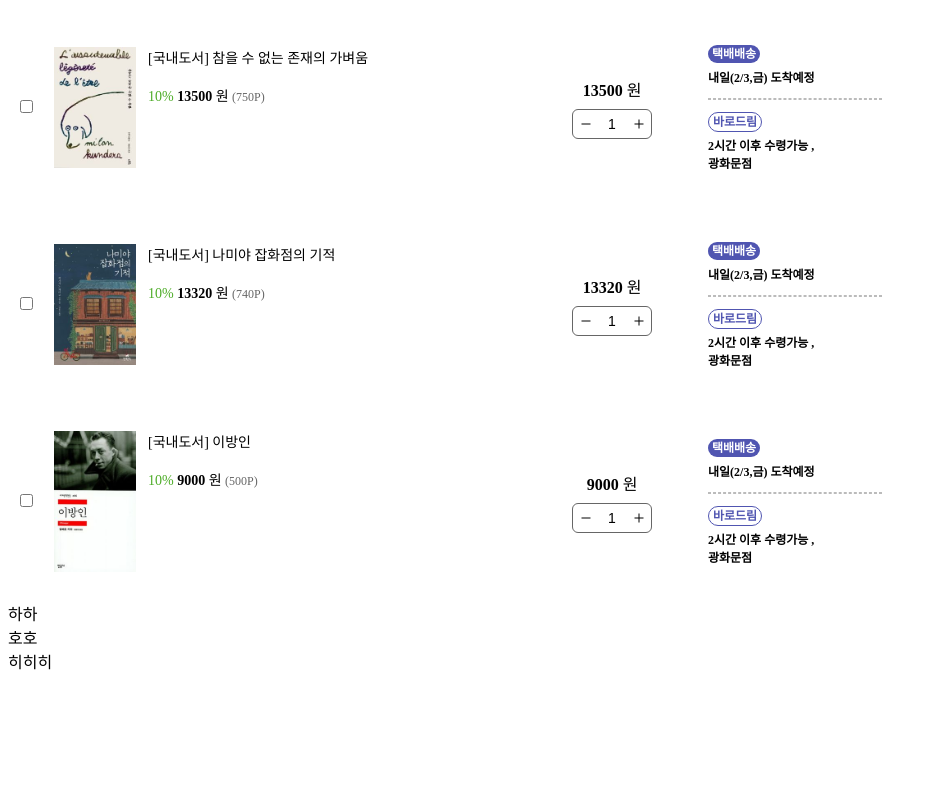
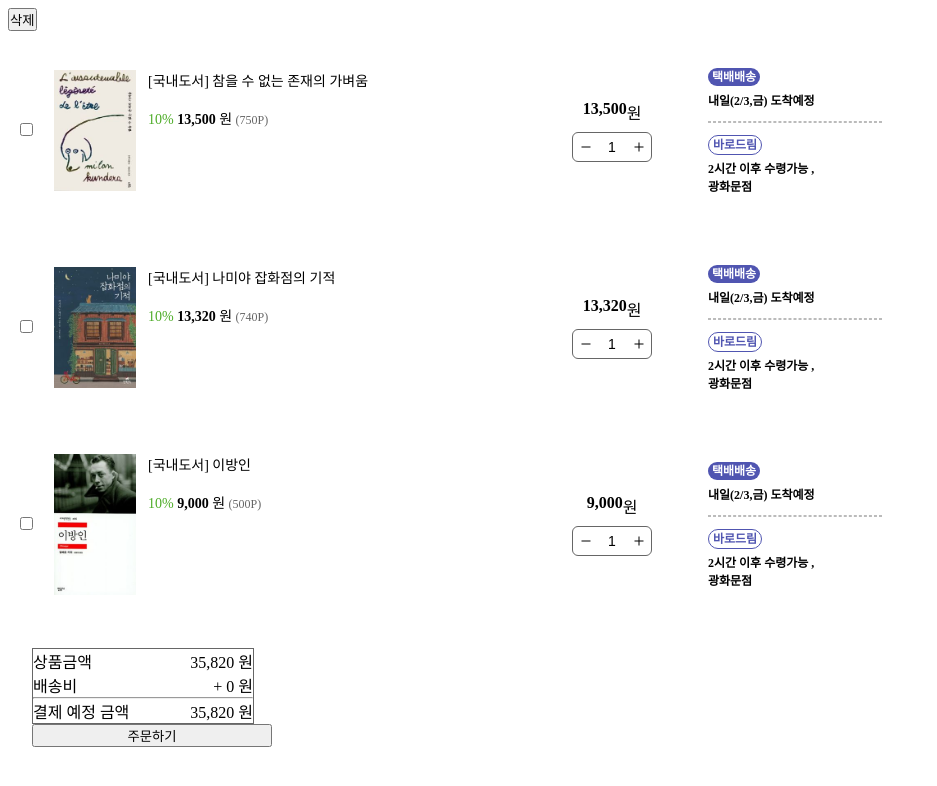
Before and after one commit to ohniiohc/e_team, a plain HTML site: page cart.html in a window 1280 px wide. Both pictures are taken after a click on the button 585 px from the left and 123 px from the top of the page. Shown: the whole page, without its empty margins (0-937 px from the left). Drawn offline with Linux system fonts and the light colour scheme.

Commit message:
카트 자바스크립트 보완
02/01

```diff
--- a/cart.html
+++ b/cart.html
@@ -56,6 +56,7 @@
         }
         .cart tr td:nth-child(3) .price_wrap{
             margin-bottom: 8px;
+            display: flex;
         }
         .cart tr td:nth-child(3) .qty_wrap{
             width: 80px;
@@ -116,17 +117,31 @@
             border-radius: 14px;
         }
         /* ------------------------------------------------------------- */
+        .purchase{
+            width: 270px;
+            padding: 24px;
+        }
+        .purchase ul{
+            border: 1px solid #666;
+        }
+        .purchase ul li{
+            display: flex;
+            justify-content: space-between;
+        }
+        .purchase button{
+            width: 240px;
+        }
     </style>
     <script>
         function minus(minusBtn){
-            let count=document.querySelector("#count");
+            let count=minusBtn.nextElementSibling;
             let countValue=parseInt(count.value);
             countValue--;
             count.value=countValue;
             sum(minusBtn.nextElementSibling);
         }
         function plus(plusBtn){
-            let count=document.querySelector("#count");
+            let count=plusBtn.previousElementSibling;
             let countValue=parseInt(count.value);
             countValue++;
             count.value=countValue;
@@ -139,17 +154,52 @@
                 inputNumber.value=99;
             }
             let price=0;
-            let unitPrice=parseInt(inputNumber.parentElement.parentElement.previousElementSibling.lastElementChild.lastElementChild.lastElementChild.lastElementChild.firstElementChild.nextElementSibling.lastElementChild.innerHTML);
+            let unitPrice=parseInt(inputNumber.parentElement.parentElement.previousElementSibling.lastElementChild.lastElementChild.lastElementChild.lastElementChild.firstElementChild.nextElementSibling.lastElementChild.innerHTML.split(",").join(""));
             let qty=inputNumber.value;
             let multiply=inputNumber.parentElement.previousElementSibling.firstElementChild.lastElementChild;
             price=unitPrice*qty;
-            multiply.innerHTML=price;
+            multiply.innerHTML=price.toLocaleString("ko-KR");
+            calculateTotalPrice();
+        }
+        function del(){
+            let check=document.querySelectorAll("input[type='checkbox']");
+            for(let i=0; i<check.length; i++){
+                if(check[i].checked==true){
+                    let table=check[i].parentElement.parentElement.parentElement;
+                    let tr=check[i].parentElement.parentElement;
+                    table.removeChild(tr);
+                }
+            }
+            calculateTotalPrice();
+        }
+        function calculateTotalPrice(){
+            let price_1_2=document.querySelector(".price_1_2");
+            let price_1_2_1=price_1_2.firstElementChild;
+            let price_2_2=document.querySelector(".price_2_2");
+            let price_2_2_2=price_2_2.firstElementChild.nextElementSibling;
+            let price_3_2=document.querySelector(".price_3_2");
+            let price_3_2_1=price_3_2.firstElementChild;
+            let tr=document.querySelectorAll("tr");
+            let sum=0;
+            for(let i=0; i<tr.length; i++){
+                let bookPrice=parseInt(tr[i].lastElementChild.previousElementSibling.firstElementChild.firstElementChild.lastElementChild.innerHTML.split(",").join(""));sum+=bookPrice;
+                price_1_2_1.innerHTML=sum.toLocaleString("ko-KR");
+                if(sum<10000){
+                    let shipPrice=2000;
+                    let totalPrice=sum+shipPrice;
+                    price_2_2_2.innerHTML=shipPrice.toLocaleString("ko-KR");
+                    price_3_2_1.innerHTML=totalPrice.toLocaleString("ko-KR");
+                }else{
+                    price_3_2_1.innerHTML=sum.toLocaleString("ko-KR");
+                }
+            }
         }
     </script>
 </head>
 <body>
     <main>
         <div class="main_container">
+            <button onclick="del()">삭제</button>
             <div class="cart_wrap">
                 <table class="cart">
                     <tr>
@@ -167,7 +217,7 @@
                                         <span class="bw_2_2_1">
                                             <span class="bw_2_2_1_1">10%</span>
                                             <span class="bw_2_2_1_2">
-                                               <b>13500</b>
+                                               <b>13,500</b>
                                             </span>
                                             <span class="bw_2_2_1_3">원</span>
                                             <span class="bw_2_2_1_4">(750P)</span>
@@ -179,13 +229,13 @@
                         <td>
                             <div class="price_wrap">
                                 <span>
-                                    <b>13500</b>
+                                    <b>13,500</b>
                                 </span>
                                 <span>원</span>
                             </div>
                             <div class="qty_wrap">
                                 <button onclick="minus(this)"></button>
-                                <input type="number" value="1" id="count" onkeyup="sum(this)">
+                                <input type="number" value="1" onkeyup="sum(this)">
                                 <button onclick="plus(this)"></button>
                             </div>
                         </td>
@@ -218,7 +268,7 @@
                                         <span class="bw_2_2_1">
                                             <span class="bw_2_2_1_1">10%</span>
                                             <span class="bw_2_2_1_2">
-                                               <b>13320</b>
+                                               <b>13,320</b>
                                             </span>
                                             <span class="bw_2_2_1_3">원</span>
                                             <span class="bw_2_2_1_4">(740P)</span>
@@ -230,7 +280,7 @@
                         <td>
                             <div class="price_wrap">
                                 <span>
-                                    <b>13320</b>
+                                    <b>13,320</b>
                                 </span>
                                 <span>원</span>
                             </div>
@@ -269,7 +319,7 @@
                                         <span class="bw_2_2_1">
                                             <span class="bw_2_2_1_1">10%</span>
                                             <span class="bw_2_2_1_2">
-                                               <b>9000</b>
+                                               <b>9,000</b>
                                             </span>
                                             <span class="bw_2_2_1_3">원</span>
                                             <span class="bw_2_2_1_4">(500P)</span>
@@ -281,7 +331,7 @@
                         <td>
                             <div class="price_wrap">
                                 <span>
-                                    <b>9000</b>
+                                    <b>9,000</b>
                                 </span>
                                 <span>원</span>
                             </div>
@@ -307,12 +357,33 @@
                     </tr>
                 </table>
             </div>
-            <div class="">
+            <div class="purchase">
                 <ul>
-                    <li>하하</li>
-                    <li>호호</li>
-                    <li>히히히</li>
+                    <li>
+                        <div class="price_1_1">상품금액</div>
+                        <div class="price_1_2">
+                            <span>35,820</span>
+                            <span>원</span>
+                        </div>
+                    </li>
+                    <li>
+                        <div class="price_2_1">배송비</div>
+                        <div class="price_2_2">
+                            <span>+</span>
+                            <span>0</span>
+                            <span>원</span>
+                        </div>
+                    </li>
+                    <hr>
+                    <li>
+                        <div class="price_3_1">결제 예정 금액</div>
+                        <div class="price_3_2">
+                            <span>35,820</span>
+                            <span>원</span>
+                        </div>
+                    </li>
                 </ul>
+                <button>주문하기</button>
             </div>
         </div>
     </main>
```
